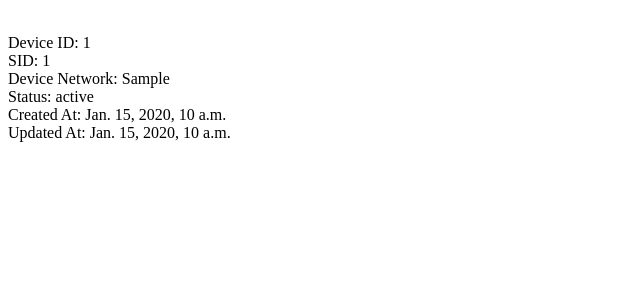
After one commit to KimberlyShi/CS219_Project, a Django app: template cloud_app/templates/device_details.html in a window 1280 px wide. The commit adds this page. Shown: the top 300 px of the page, without its empty margins (0-640 px from the left). Run offline with Django 4.2, Linux system fonts and the light colour scheme; the template is opened without the code that fills it: most values are stand-ins (such as "Sample title", 1, 10 or a date in 2020).

Commit message:
add details page
Signed-off-by: Cindy Zhang <cindyzyx9@gmail.com>

```diff
--- /dev/null
+++ b/cloud_app/templates/device_details.html
@@ -0,0 +1,28 @@
+{% load static %}
+<link rel="stylesheet" href="{% static 'styled_table.css' %}">
+<link rel="stylesheet" href="{% static 'ttn.css' %}">
+<main id="main" class="container"></main>
+{% if error is not None %}
+<div>Error: {{ error }}</div>
+{% else %}
+{% if device_network == "TTN" %}
+
+<div>Device ID: {{ device_id }}</div>
+<div>Join EUI: {{ join_eui }}</div>
+<div>Dev EUI: {{ dev_eui }}</div>
+<div>Application ID: {{ application_id }}</div>
+<div>Device Network: {{ device_network }}</div>
+<div>Created At: {{ created_at }}</div>
+<div>Updated At: {{ updated_at }}</div>
+
+{% else %}
+
+<div>Device ID: {{ iccid }}</div>
+<div>SID: {{ sid }}</div>
+<div>Device Network: {{ device_network }}</div>
+<div>Status: {{ status }}</div>
+<div>Created At: {{ created_at }}</div>
+<div>Updated At: {{ updated_at }}</div>
+
+{% endif %}
+{% endif %}
--- a/cloud_app/templates/devices.html
+++ b/cloud_app/templates/devices.html
@@ -27,7 +27,7 @@
          {% for d in ttn_devices %}
          <tr>
             <td>{{d.device_network}}</td>
-            <td>{{d.ids.device_id|default:"None"}}</td>
+            <td><a href="{{ d.ids.device_id }}">{{d.ids.device_id}}</a></td>
             <td>{{d.ids.dev_eui|default:"None"}}</td>
             <td>{{d.ids.join_eui|default:"None"}}</td>
             <td>{{d.created_at|date:"G:i M d, Y"|default:"None"}}</td>
@@ -56,7 +56,7 @@
          {% for d in twilio_devices %}
          <tr>
             <td>{{d.device_network}}</td>
-            <td>{{d.iccid|default:"None"}}</td>
+            <td><a href="{{ d.iccid }}">{{d.iccid}}</a></td>
             <td>{{d.sid|default:"None"}}</td>
             <td>{{d.status|default:"None"}}</td>
             <td>{{d.created_at|date:"G:i M d, Y"|default:"None"}}</td>
--- a/cloud_app/urls.py
+++ b/cloud_app/urls.py
@@ -7,6 +7,7 @@ urlpatterns = [
     path('ttn/', views.ttn_view, name="ttn_view"),
     # path('ttn_submit/', views.ttn_submit, name="ttn_submit"),
     path('devices/', views.devices_view, name="devices_view"),
+    path('devices/<str:id>/', views.device_details, name="device_details"),
     path('twilio/', views.twilio_view, name="twilio_view"),
 
     # path('', views.index, name='index'),
```
Also changed, not shown: cloud_app/views.py (+35 -0 lines).
